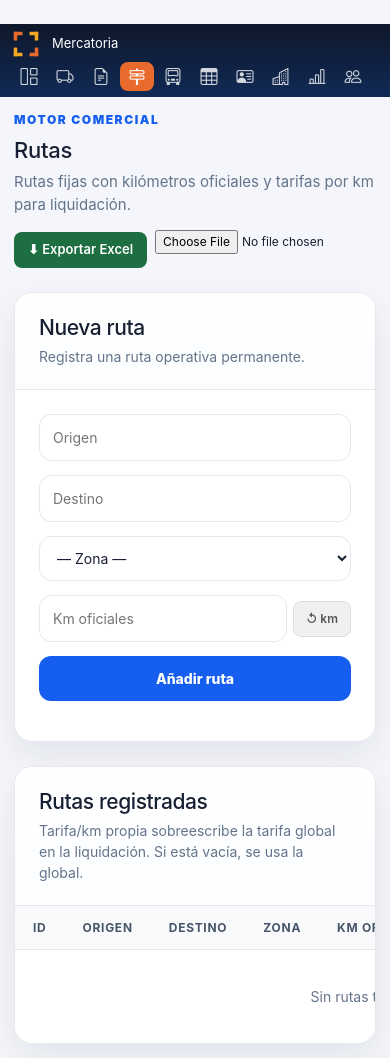
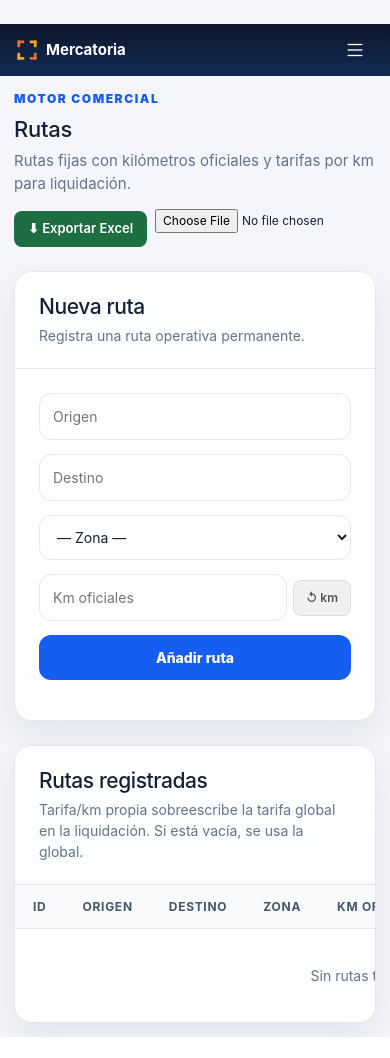
Before and after one commit to frankoaldos11-dotcom/Mercatoria-Trucks, a Flask app: page /admin/comercial/rutas in a window 390 px wide. After the commit the page ends 1037 px from the top, so only its background shows below. Run offline with Flask 3, Linux system fonts and the light colour scheme; a user stored in the database is signed in; data that the repository does not hold is empty; some libraries are stand-ins or nearby versions.

Commit message:
fix: auditoría compatibilidad SQLite/PostgreSQL en queries
- Añade guard USE_POSTGRES en query de ingresos del mes (TO_CHAR → strftime)
- Reemplaza .strftime() en templates por filtro fmt_fecha (compatible str y datetime)
  Archivos: admin/viajes.html, admin/clientes.html, admin/camionero_economico.html,
            admin/orden_carga.html, cliente/viajes.html
- Incluye mejoras CSS en admin.css y base_admin.html
- Añade test_report.md con resultado de auditoría completa

Co-Authored-By: Claude Sonnet 4.6 <noreply@anthropic.com>

```diff
--- a/routes/admin.py
+++ b/routes/admin.py
@@ -129,10 +129,14 @@ def dashboard():
 
     # Ingresos y camionero top: solo para admin
     if session.get("rol") == "admin":
-        cursor.execute("""
+        if USE_POSTGRES:
+            filtro_mes = "TO_CHAR(fecha_creacion, 'YYYY-MM') = TO_CHAR(CURRENT_TIMESTAMP, 'YYYY-MM')"
+        else:
+            filtro_mes = "strftime('%Y-%m', fecha_creacion) = strftime('%Y-%m', 'now')"
+        cursor.execute(f"""
             SELECT COALESCE(SUM(COALESCE(NULLIF(precio_final,0), NULLIF(precio_cliente,0), NULLIF(precio,0), 0)), 0) AS total
             FROM viajes
-            WHERE TO_CHAR(fecha_creacion, 'YYYY-MM') = TO_CHAR(CURRENT_TIMESTAMP, 'YYYY-MM')
+            WHERE {filtro_mes}
               AND LOWER(estado) != 'cancelado'
         """)
         ingresos_mes = round(cursor.fetchone()["total"], 2)
--- a/static/css/admin.css
+++ b/static/css/admin.css
@@ -580,68 +580,85 @@ body {
 .badge-cat-estrategico { background:#EFF6FF; color:#1D4ED8; border:1px solid #BFDBFE; }
 .badge-cat-humanitario { background:#ECFDF5; color:#065F46; border:1px solid #6EE7B7; }
 
-/* ── Mobile layout ── */
+/* ── Mobile-only elements: hidden on desktop ── */
+.mobile-topbar  { display: none; }
+.mobile-overlay { display: none; }
+
+/* ── Mobile layout (max-width: 768px) ── */
 @media (max-width: 768px) {
     html, body {
         height: auto;
     }
 
+    /* Mobile top bar */
+    .mobile-topbar {
+        display: flex;
+        align-items: center;
+        justify-content: space-between;
+        height: 52px;
+        padding: 0 16px;
+        background: linear-gradient(180deg, var(--sidebar) 0%, var(--sidebar-soft) 100%);
+        position: sticky;
+        top: 0;
+        z-index: 100;
+        width: 100%;
+    }
+    .mobile-topbar-brand {
+        display: flex;
+        align-items: center;
+        gap: 8px;
+        color: #fff;
+        font-weight: 700;
+        font-size: 15px;
+    }
+    .mobile-hamburger {
+        background: none;
+        border: none;
+        color: #fff;
+        font-size: 22px;
+        cursor: pointer;
+        padding: 6px 8px;
+        line-height: 1;
+        border-radius: 6px;
+        display: flex;
+        align-items: center;
+    }
+    .mobile-hamburger:hover {
+        background: rgba(255, 255, 255, 0.12);
+    }
+
+    /* Overlay */
+    .mobile-overlay {
+        position: fixed;
+        inset: 0;
+        background: rgba(0, 0, 0, 0.5);
+        z-index: 150;
+    }
+    .mobile-overlay.active { display: block; }
+
+    /* App shell: no forced height */
     .app-shell {
-        flex-direction: column;
         min-height: auto;
     }
 
-    /* Sidebar → compact sticky top bar (~50px) with icon-only nav */
+    /* Sidebar: off-screen drawer, slides in from left */
     .sidebar {
-        width: 100%;
-        min-height: auto;
-        height: auto;
-        padding: 6px 12px;
-        position: sticky;
+        position: fixed;
         top: 0;
-        z-index: 100;
+        left: -290px;
+        width: 280px;
+        height: 100%;
+        min-height: 100%;
+        z-index: 200;
+        overflow-y: auto;
+        transition: left 0.25s ease;
+        padding: 26px 20px;
     }
-    .brand {
-        margin-bottom: 4px;
-    }
-    .brand-name {
-        font-size: 13px;
-    }
-    .sidebar-nav {
-        flex-direction: row;
-        flex-wrap: nowrap;
-        overflow-x: auto;
-        height: auto;
-        gap: 2px;
-        -webkit-overflow-scrolling: touch;
-        scrollbar-width: none;
-    }
-    .sidebar-nav::-webkit-scrollbar {
-        display: none;
-    }
-    .nav-section {
-        display: none;
-    }
-    /* Icons only — hide label text, keep notification badges */
-    .nav-item {
-        flex-shrink: 0;
-        padding: 6px 8px;
-        border-radius: 8px;
-        white-space: nowrap;
-        gap: 0;
-        min-width: 34px;
-        justify-content: center;
-        transform: none !important;
-    }
-    .nav-item > span:not(.nav-badge):not(.badge-admin) {
-        display: none;
-    }
-    .nav-item i {
-        font-size: 17px;
-        opacity: 1;
+    .sidebar.mobile-open {
+        left: 0;
     }
 
-    /* Main content: full width, natural document scroll */
+    /* Main content: full width, natural scroll */
     .main-content {
         width: 100%;
         height: auto;
@@ -649,6 +666,7 @@ body {
         padding: 14px;
     }
 
+    /* Content layout adjustments */
     .page-header {
         flex-direction: column;
         align-items: flex-start;
--- a/templates/admin/base_admin.html
+++ b/templates/admin/base_admin.html
@@ -40,6 +40,27 @@
 </head>
 
 <body>
+
+<!-- Mobile top bar — hidden on desktop via CSS -->
+<header class="mobile-topbar" id="mobile-topbar">
+    <div class="mobile-topbar-brand">
+        <svg width="22" height="22" viewBox="0 0 32 32" fill="none" xmlns="http://www.w3.org/2000/svg">
+            <rect x="2" y="2" width="10" height="4" rx="1" fill="#E86A2C"/>
+            <rect x="2" y="2" width="4" height="10" rx="1" fill="#E86A2C"/>
+            <rect x="20" y="2" width="10" height="4" rx="1" fill="#F5A623"/>
+            <rect x="26" y="2" width="4" height="10" rx="1" fill="#F5A623"/>
+            <rect x="2" y="26" width="10" height="4" rx="1" fill="#F5A623"/>
+            <rect x="2" y="20" width="4" height="10" rx="1" fill="#F5A623"/>
+            <rect x="20" y="26" width="10" height="4" rx="1" fill="#E86A2C"/>
+            <rect x="26" y="20" width="4" height="10" rx="1" fill="#E86A2C"/>
+        </svg>
+        <span>Mercatoria</span>
+    </div>
+    <button class="mobile-hamburger" id="mobile-hamburger" aria-label="Abrir menú" aria-expanded="false">
+        <i class="bi bi-list"></i>
+    </button>
+</header>
+<div class="mobile-overlay" id="mobile-overlay"></div>
 
 <div class="app-shell">
 
@@ -179,5 +200,37 @@ if ('serviceWorker' in navigator) {
   });
 }
 </script>
+<script>
+(function () {
+    var btn     = document.getElementById('mobile-hamburger');
+    var overlay = document.getElementById('mobile-overlay');
+    var sidebar = document.querySelector('.sidebar');
+    if (!btn || !sidebar) return;
+
+    function openNav() {
+        sidebar.classList.add('mobile-open');
+        overlay.classList.add('active');
+        btn.setAttribute('aria-expanded', 'true');
+        btn.innerHTML = '<i class="bi bi-x-lg"></i>';
+        document.body.style.overflow = 'hidden';
+    }
+    function closeNav() {
+        sidebar.classList.remove('mobile-open');
+        overlay.classList.remove('active');
+        btn.setAttribute('aria-expanded', 'false');
+        btn.innerHTML = '<i class="bi bi-list"></i>';
+        document.body.style.overflow = '';
+    }
+
+    btn.addEventListener('click', function () {
+        sidebar.classList.contains('mobile-open') ? closeNav() : openNav();
+    });
+    overlay.addEventListener('click', closeNav);
+
+    sidebar.querySelectorAll('a.nav-item').forEach(function (a) {
+        a.addEventListener('click', closeNav);
+    });
+})();
+</script>
 </body>
 </html>
--- a/templates/admin/camionero_economico.html
+++ b/templates/admin/camionero_economico.html
@@ -64,7 +64,7 @@
                         <br><small style="color:#9CA3AF;font-size:10px;">{{ v.estado }}</small>
                     </td>
                     <td style="font-size:11px;color:#9CA3AF;white-space:nowrap;">
-                        {{ v.fecha_creacion.strftime('%Y-%m-%d') if v.fecha_creacion else '—' }}
+                        {{ v.fecha_creacion | fmt_fecha('%Y-%m-%d') }}
                     </td>
                     <td>{{ v.origen or '—' }} → {{ v.destino or '—' }}</td>
                     <td><strong>${{ "%.2f"|format(v.monto_calculado|float) }}</strong></td>
--- a/templates/admin/clientes.html
+++ b/templates/admin/clientes.html
@@ -137,7 +137,7 @@
                     <td>{{ c.email or "—" }}</td>
                     <td>{{ c.direccion or "—" }}</td>
                     {% endif %}
-                    <td style="font-size:11px;color:#999;">{{ c.fecha_creacion.strftime('%Y-%m-%d') if c.fecha_creacion else "—" }}</td>
+                    <td style="font-size:11px;color:#999;">{{ c.fecha_creacion | fmt_fecha('%Y-%m-%d') }}</td>
                     {% if session.get('rol') == 'admin' %}
                     <td class="td-acciones">
                         <a href="/admin/clientes/{{ c.id }}/editar" class="btn-accion-edit">Editar</a>
--- a/templates/admin/orden_carga.html
+++ b/templates/admin/orden_carga.html
@@ -259,7 +259,7 @@
             <p class="fecha">
                 Fecha:
                 {% if viaje.get('fecha_creacion') %}
-                    {{ viaje.fecha_creacion.strftime('%Y-%m-%d') if viaje.fecha_creacion else '' }}
+                    {{ viaje.fecha_creacion | fmt_fecha('%Y-%m-%d') }}
                 {% else %}
                     Sin fecha
                 {% endif %}
--- a/templates/admin/viajes.html
+++ b/templates/admin/viajes.html
@@ -126,7 +126,7 @@
                         <span style="color:#ccc;font-size:11px;">Sin precio</span>
                         {% endif %}
                     </td>
-                    <td style="font-size:11px;color:#999;">{{ v.fecha_creacion.strftime('%Y-%m-%d') if v.fecha_creacion else "—" }}</td>
+                    <td style="font-size:11px;color:#999;">{{ v.fecha_creacion | fmt_fecha('%Y-%m-%d') }}</td>
                     <td>{{ v.camionero_nombre if v.camionero_nombre else "Sin asignar" }}</td>
                     <td>
                         <a href="/admin/viaje/{{ v.id }}"
--- a/templates/cliente/viajes.html
+++ b/templates/cliente/viajes.html
@@ -60,7 +60,7 @@
                 <td>{{ badge_estado(v.estado) }}</td>
                 <td style="color:#6B7280;font-size:0.82rem;">{{ v.camionero_nombre or '—' }}</td>
                 <td style="color:#9CA3AF;font-size:0.8rem;">
-                    {{ v.fecha_creacion.strftime('%Y-%m-%d') if v.fecha_creacion else '—' }}
+                    {{ v.fecha_creacion | fmt_fecha('%Y-%m-%d') }}
                 </td>
                 <td>
                     <a href="/cliente/viaje/{{ v.id }}"
@@ -95,7 +95,7 @@
             {% endif %}
             {% if v.fecha_creacion %}
             <span class="mx-2">·</span>
-            {{ v.fecha_creacion.strftime('%Y-%m-%d') if v.fecha_creacion else '—' }}
+            {{ v.fecha_creacion | fmt_fecha('%Y-%m-%d') }}
             {% endif %}
         </div>
     </a>
```
Also changed, not shown: test_report.md (added, +96 -0 lines).
